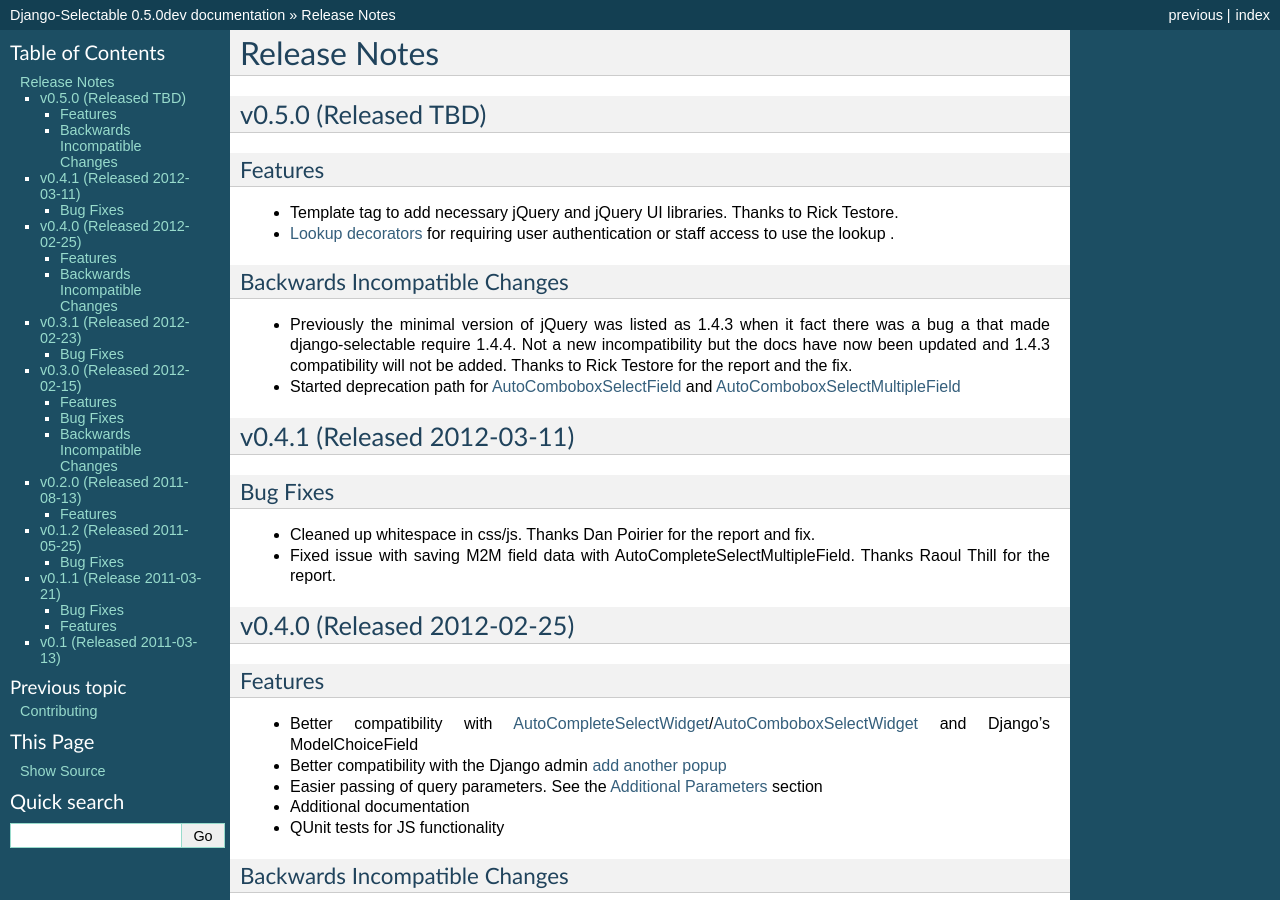
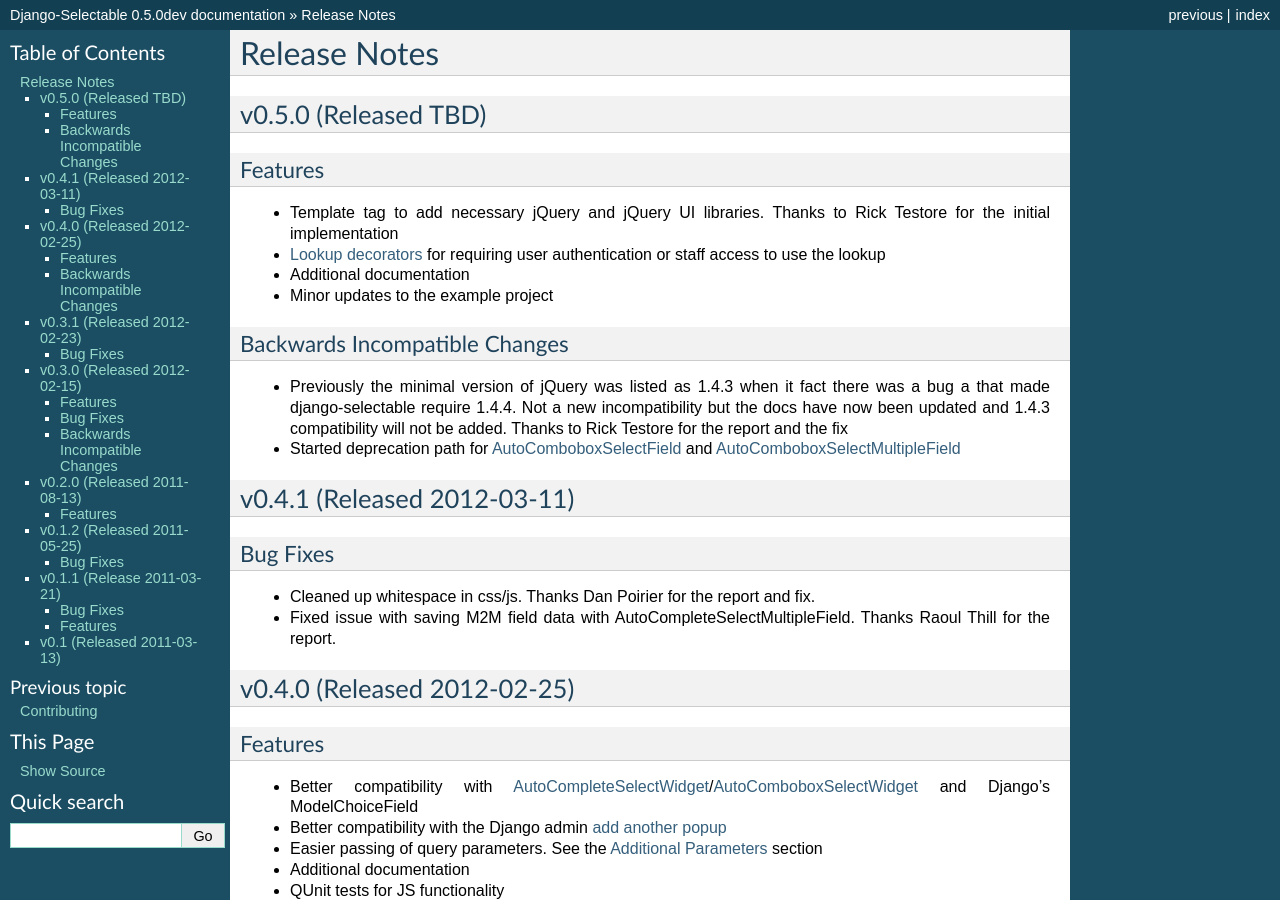
Before and after one commit to mlavin/django-selectable, a Sphinx documentation site: the page built from docs/releases.rst, in a window 1280 px wide and 900 px high. Built offline with Sphinx 7.4.7, drawn with Linux system fonts in a browser that asks for light colours.

Commit message:
Minor documentation tweaks.

```diff
--- a/docs/releases.rst
+++ b/docs/releases.rst
@@ -7,13 +7,15 @@
 Features
 _________________
 
-- Template tag to add necessary jQuery and jQuery UI libraries. Thanks to Rick Testore.
-- :ref:`Lookup decorators <lookup-decorators>` for requiring user authentication or staff access to use the lookup .
+- Template tag to add necessary jQuery and jQuery UI libraries. Thanks to Rick Testore for the initial implementation
+- :ref:`Lookup decorators <lookup-decorators>` for requiring user authentication or staff access to use the lookup
+- Additional documentation
+- Minor updates to the example project
 
 Backwards Incompatible Changes
 ________________________________
 
-- Previously the minimal version of jQuery was listed as 1.4.3 when it fact there was a bug a that made django-selectable require 1.4.4. Not a new incompatibility but the docs have now been updated and 1.4.3 compatibility will not be added. Thanks to Rick Testore for the report and the fix.
+- Previously the minimal version of jQuery was listed as 1.4.3 when it fact there was a bug a that made django-selectable require 1.4.4. Not a new incompatibility but the docs have now been updated and 1.4.3 compatibility will not be added. Thanks to Rick Testore for the report and the fix
 - Started deprecation path for :ref:`AutoComboboxSelectField` and :ref:`AutoComboboxSelectMultipleField`
 
 
```
